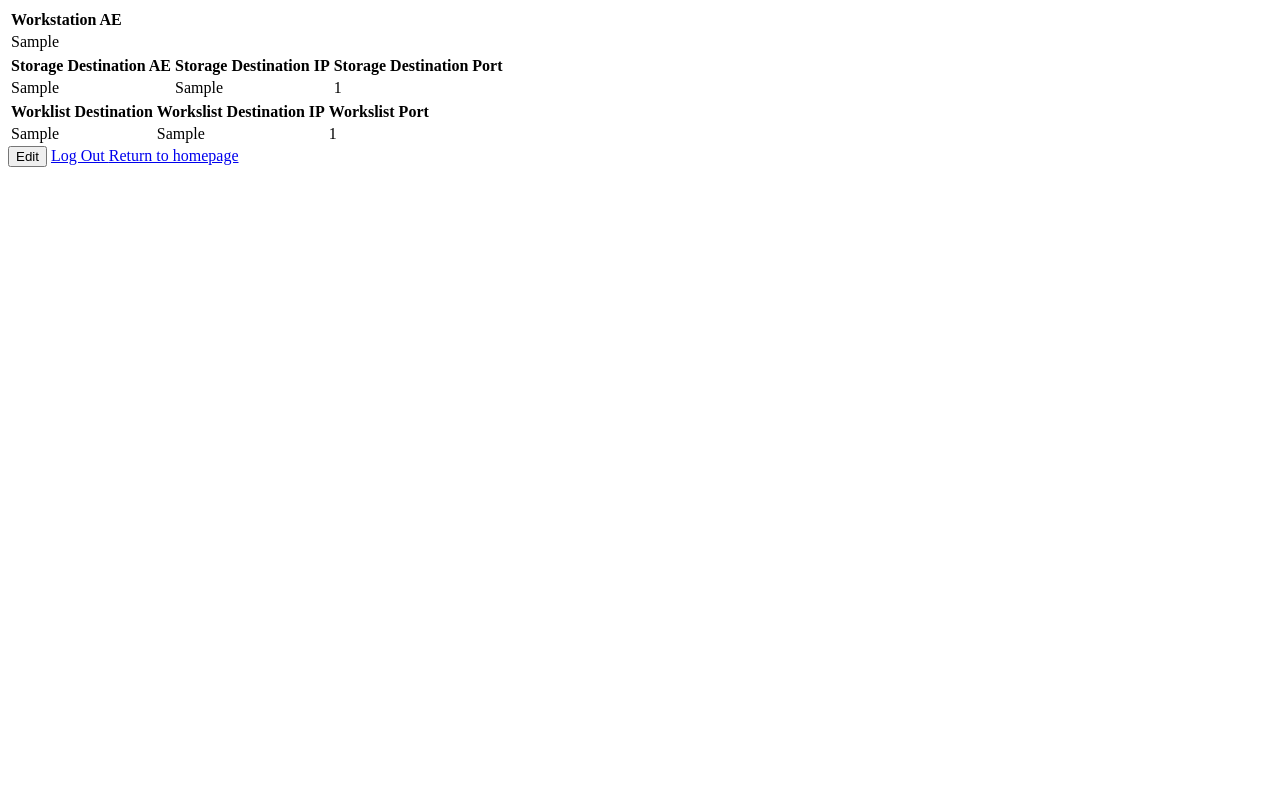
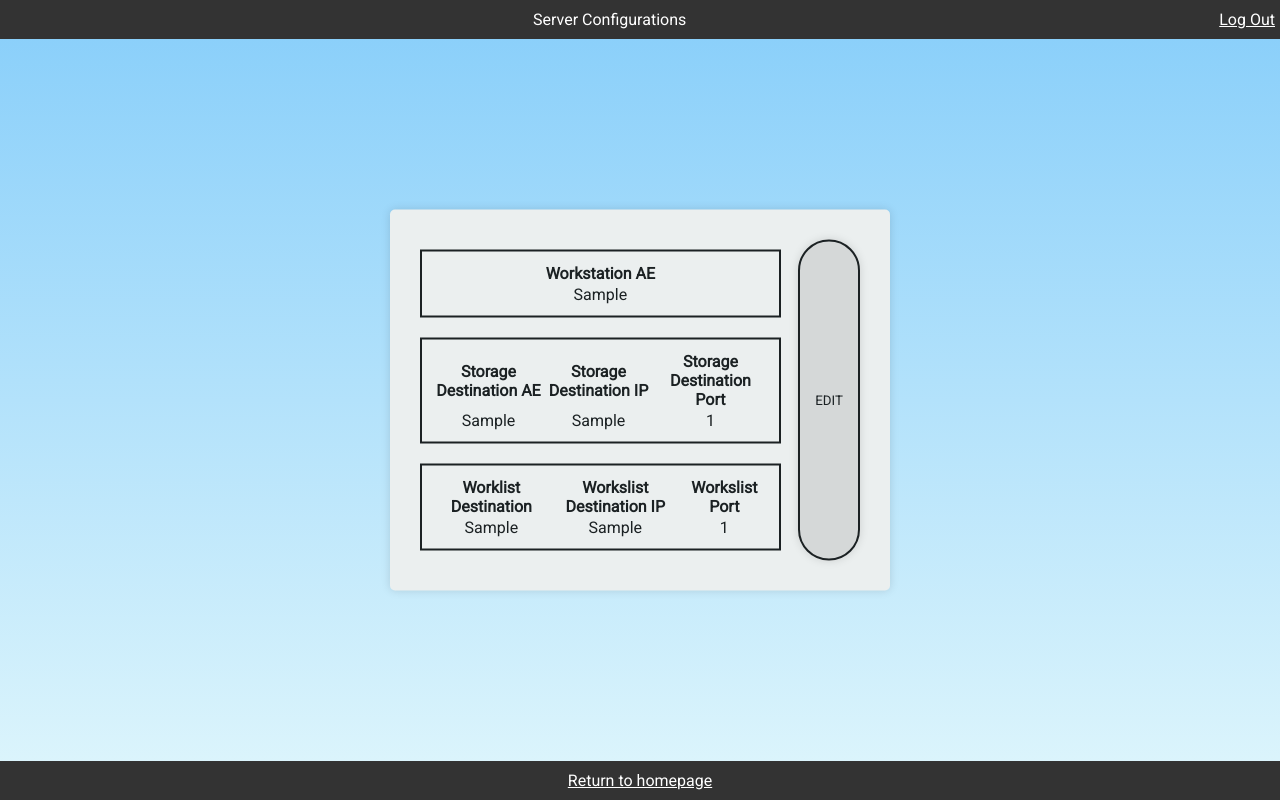
Before and after one commit to echoshihab/PACS_Forms, a Django app: page /server-configs/ in a window 1280 px wide. Run offline with Django 3.2, Linux system fonts and the light colour scheme; a user stored in the database is signed in; tables that the repository leaves empty hold one stand-in row (values such as "Sample post").

Commit message:
add style to server config page

```diff
--- a/server_configs/templates/server_configs/server_configs.html
+++ b/server_configs/templates/server_configs/server_configs.html
@@ -1,3 +1,4 @@
+{% load static %}
 <!DOCTYPE html>
 <html>
 <head>
@@ -6,10 +7,19 @@
   src="https://code.jquery.com/jquery-3.4.1.min.js"
   integrity="sha256-CSXorXvZcTkaix6Yvo6HppcZGetbYMGWSFlBw8HfCJo="
   crossorigin="anonymous"></script>
+  <link rel="stylesheet" type="text/css" href="{% static 'tech_forms/style.css' %}">
 </head>
 <body>
-
-	<table>
+<div class="header">
+		Server Configurations
+		<div class ="header-aside">
+				<a href="{% url 'logout' %}">Log Out </a>
+		</div>
+</div>
+<div class="wrapper">
+	<div class="tech-form">
+		<div class="input-fields">
+		<table class="input">
 			<tr>
 				<th> Workstation AE </th>
 
@@ -23,7 +33,7 @@
 
 
 
-<table>
+		<table class="input" >
 		<tr>
 			<th>Storage Destination AE</th>
 			<th>Storage Destination IP</th>
@@ -38,7 +48,7 @@
 		</table>
 
 
-<table>
+		<table class="input">
 		<tr>
 			<th>Worklist Destination </th>
 			<th>Workslist Destination IP </th>
@@ -51,19 +61,27 @@
 		</tr>
 
 		</table>
-<button id="edit">Edit</button></div>
+		</div>
+		<button class="btn" id="edit">Edit</button>
+
+	</div>
+</div>
+
+
 
 <div id="server_config">
 	<form id="config_form" method='post' action="{% url 'server_config' %}">
 		{% csrf_token %}
 		{{ server_config_form }}
-	<button type="submit" name="submit">Save</button>
+	<button class="btn" type="submit" name="submit">Save</button>
 	</form>
 </div>
 
-<a href="{% url 'logout' %}">Log Out </a>
+
+
+<div class="footer">
 	<a href="{% url 'home' %}">Return to homepage </a>
-
+</div>
 <script>
 	$("#server_config").hide();
 
--- a/tech_forms/static/tech_forms/style.css
+++ b/tech_forms/static/tech_forms/style.css
@@ -97,6 +97,11 @@ body
 	top:0;
 }
 
+.header-aside{
+	float: right;
+	margin-right:5px;
+}
+
 .footer{
 	bottom:0;
 }
@@ -104,3 +109,8 @@ body
 a{
 	color: #fff;
 }
+
+
+td {
+	text-align: center;
+}
```
Lines whose indentation alone changed are shown as unchanged.
